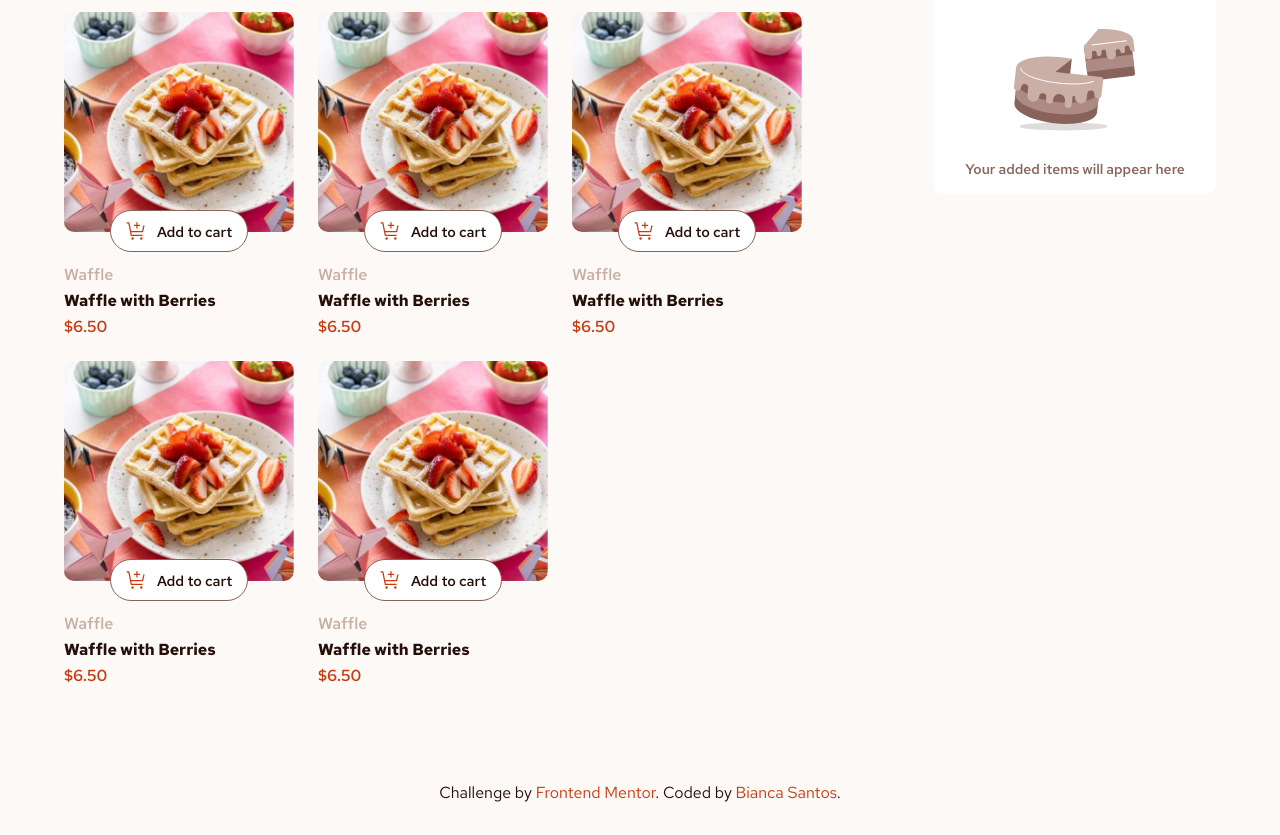
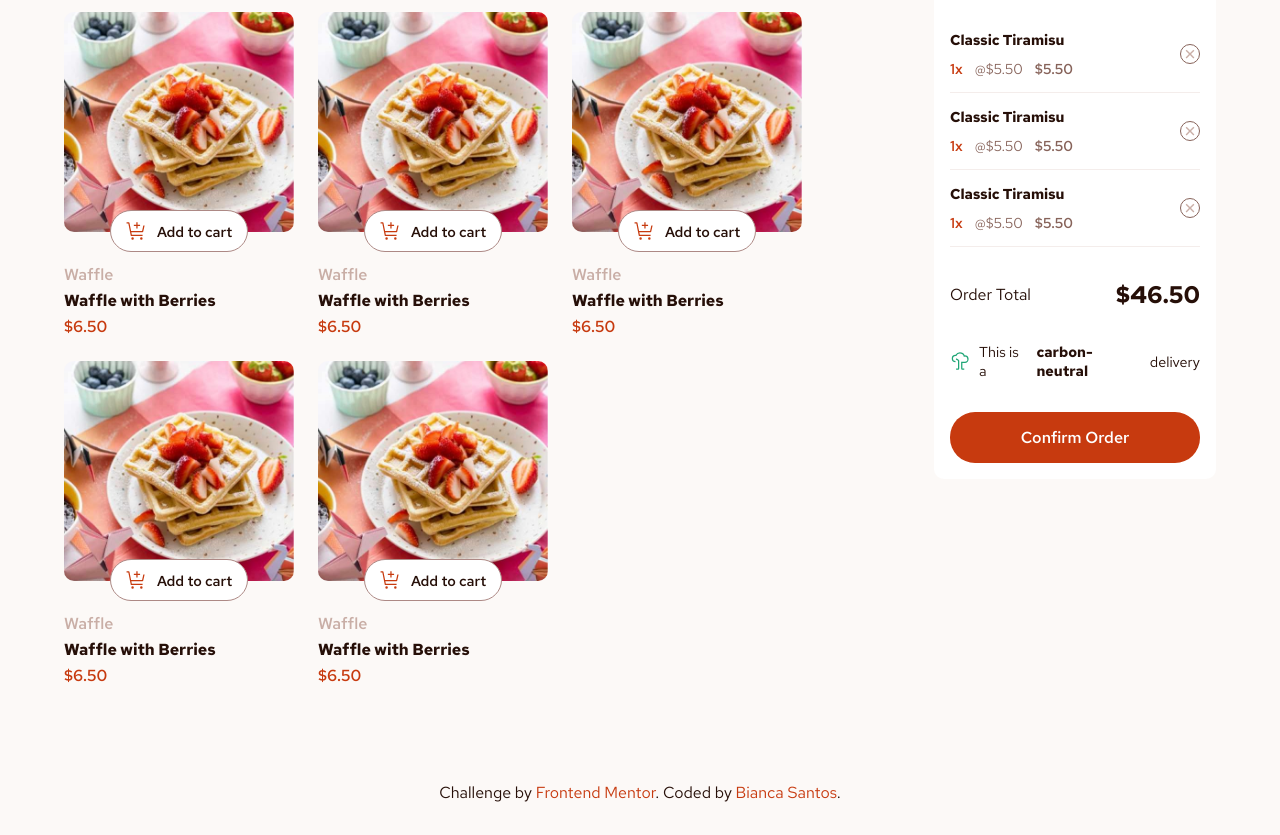
Before and after one commit to biancassantos/product-list-with-cart, a plain HTML site: page index.html in a window 1280 px wide. Shown: the part 114-949 px from the top of the page. Drawn offline with Linux system fonts and the light colour scheme.

Commit message:
full cart style created

```diff
--- a/index.html
+++ b/index.html
@@ -155,9 +155,71 @@
     <!-- cart section -->
     <section class="cart-container">
       <h2>Your Cart (0)</h2>
+      <!-- shows when the cart is empty -->
       <section class="empty-cart-interface">
         <img src="assets/images/illustration-empty-cart.svg" alt="Cake illustration for empty cart">
         <p>Your added items will appear here</p>
+      </section>
+
+      <!-- shows when the cart has items -->
+      <section class="full-cart-interface">
+        <section class="cart-items-list">
+          <section class="cart-item">
+            <section>
+              <h4 class="item-name">Classic Tiramisu</h4>
+              <div class="item-prices-container">
+                <span class="item-quantity">1x</span>
+                <p class="item-unity-price">@$5.50</p>
+                <p class="item-total-price">$5.50</p>
+              </div>
+            </section>
+            <button class="remove-from-cart-btn">
+              <svg xmlns="http://www.w3.org/2000/svg" width="10" height="10" fill="none" viewBox="0 0 10 10"><path fill="#CAAFA7" d="M8.375 9.375 5 6 1.625 9.375l-1-1L4 5 .625 1.625l1-1L5 4 8.375.625l1 1L6 5l3.375 3.375-1 1Z"/></svg>
+            </button>
+          </section>
+
+          <section class="cart-item">
+            <section>
+              <h4 class="item-name">Classic Tiramisu</h4>
+              <div class="item-prices-container">
+                <span class="item-quantity">1x</span>
+                <p class="item-unity-price">@$5.50</p>
+                <p class="item-total-price">$5.50</p>
+              </div>
+            </section>
+            <button class="remove-from-cart-btn">
+              <svg xmlns="http://www.w3.org/2000/svg" width="10" height="10" fill="none" viewBox="0 0 10 10"><path fill="#CAAFA7" d="M8.375 9.375 5 6 1.625 9.375l-1-1L4 5 .625 1.625l1-1L5 4 8.375.625l1 1L6 5l3.375 3.375-1 1Z"/></svg>
+            </button>
+          </section>
+
+          <section class="cart-item">
+            <section>
+              <h4 class="item-name">Classic Tiramisu</h4>
+              <div class="item-prices-container">
+                <span class="item-quantity">1x</span>
+                <p class="item-unity-price">@$5.50</p>
+                <p class="item-total-price">$5.50</p>
+              </div>
+            </section>
+            <button class="remove-from-cart-btn">
+              <svg xmlns="http://www.w3.org/2000/svg" width="10" height="10" fill="none" viewBox="0 0 10 10"><path fill="#CAAFA7" d="M8.375 9.375 5 6 1.625 9.375l-1-1L4 5 .625 1.625l1-1L5 4 8.375.625l1 1L6 5l3.375 3.375-1 1Z"/></svg>
+            </button>
+          </section>
+        </section>
+
+        <section class="cart-total-section">
+          <p>Order Total</p>
+          <p class="order-total-price">$46.50</p>
+        </section>
+
+        <section class="delivery-message">
+          <p>
+            <img src="assets/images/icon-carbon-neutral.svg" alt="Carbon neutral tree icon">
+            This is a <strong>carbon-neutral</strong> delivery
+          </p>
+        </section>
+
+        <button class="confirm-order-btn">Confirm Order</button>
       </section>
     </section>
   </main>
--- a/styles/style.css
+++ b/styles/style.css
@@ -82,7 +82,7 @@ h1 {
   padding: 10px 15px;
   background-color: #FFF;
   border-radius: 25px;
-  border: 1px solid var(--rose-500);
+  border: 1px solid var(--rose-400);
   font-weight: 600;
   font-size: .9rem;
   cursor: pointer;
@@ -98,7 +98,7 @@ h1 {
   display: flex;
   flex-direction: column;
   gap: 5px;
-  font-size: 16px;
+  font-size: 1rem;
   font-weight: 600;
 }
 
@@ -107,7 +107,7 @@ h1 {
 }
 
 .product-card .product-info h3 {
-  font-size: 16px;
+  font-size: 1rem;
 }
 
 .product-card .product-info p {
@@ -129,7 +129,7 @@ h1 {
 
 /* -- empty cart -- */
 .empty-cart-interface {
-  display: flex;
+  display: none;
   flex-direction: column;
   align-items: center;
   gap: 1rem;
@@ -139,8 +139,121 @@ h1 {
 .empty-cart-interface p {
   color: var(--rose-500);
   font-weight: 600;
-  font-size: 14px;
+  font-size: .9rem;
 }
+
+/* -- full cart -- */
+.full-cart-interface {
+  display: flex;
+  flex-direction: column;
+  gap: 2rem;
+}
+
+/* - cart items list - */
+.cart-items-list .cart-item {
+  display: flex;
+  justify-content: space-between;
+  align-items: center;
+  font-size: .9rem;
+  padding: 14px 0px;
+  border-bottom: 1px solid var(--rose-100);
+}
+
+.cart-items-list .cart-item .item-name {
+  margin-bottom: 10px;
+}
+
+.cart-items-list .cart-item .item-prices-container {
+  display: flex;
+  gap: 12px;
+}
+
+.cart-items-list .cart-item .item-prices-container .item-quantity {
+  font-weight: 600;
+  color: var(--red);
+}
+
+.cart-items-list .cart-item .item-prices-container .item-unity-price {
+  color: var(--rose-500);
+}
+
+.cart-items-list .cart-item .item-prices-container .item-total-price {
+  font-weight: 600;
+  color: var(--rose-500);
+}
+
+.cart-items-list .cart-item .remove-from-cart-btn {
+  display: flex;
+  justify-content: center;
+  align-items: center;
+  height: 20px;
+  width: 20px;
+  border: 1px solid var(--rose-500);
+  border-radius: 50%;
+  background-color: transparent;
+  cursor: pointer;
+  transition: .3s;
+}
+
+.cart-items-list .cart-item .remove-from-cart-btn:hover {
+  border-color: var(--rose-900);
+}
+
+.cart-items-list .cart-item .remove-from-cart-btn svg {
+  width: 100%;
+}
+
+.cart-items-list .cart-item .remove-from-cart-btn svg path {
+  transition: .3s;
+}
+
+.cart-items-list .cart-item .remove-from-cart-btn:hover svg path {
+  fill: var(--rose-900);
+}
+
+/* - cart total - */
+.cart-total-section {
+  display: flex;
+  justify-content: space-between;
+  align-items: center;
+}
+
+.cart-total-section .order-total-price {
+  font-size: 1.5rem;
+  font-weight: 900;
+}
+
+/* - delivery message - */
+.delivery-message {
+  align-self: center;
+}
+
+.delivery-message p {
+  display: flex;
+  align-items: center;
+  gap: 8px;
+  font-size: .9rem;
+}
+
+/* - confirm order button - */
+.confirm-order-btn {
+  align-self: center;
+  width: 100%;
+  background-color: var(--red);
+  font-size: 1rem;
+  font-weight: 600;
+  color: #FFF;
+  padding: 15px;
+  border: none;
+  border-radius: 25px;
+  cursor: pointer;
+  transition: .3s;
+}
+
+.confirm-order-btn:hover {
+  background-color: hsl(14, 85%, 35%);
+}
+
 
 /* --- footer --- */
 footer {
```
